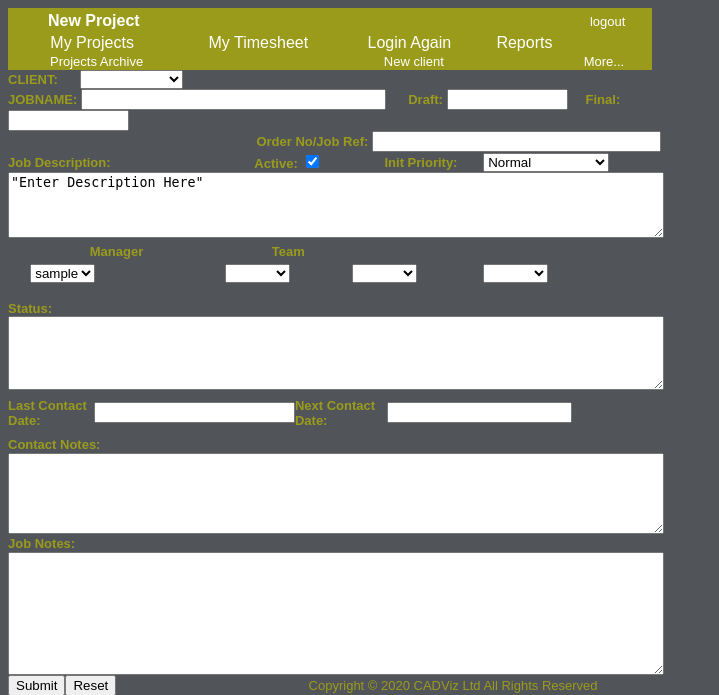
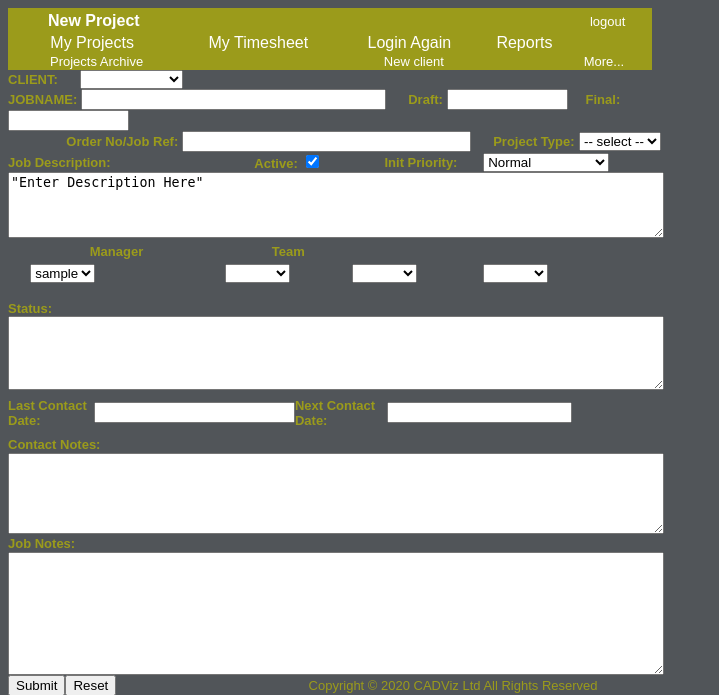
Before and after one commit to Jaibadon/CDVZWebsite, a PHP site: page /project_new.php in a window 1280 px wide. Shown: the top 695 px of the page, without its empty margins (0-719 px from the left). Run offline with PHP 8.4, Linux system fonts and the light colour scheme; the visitor is signed in with stand-in values (Sample User, id 1); tables that the repository leaves empty or names only in its code hold one stand-in row (values such as "Sample post").

Commit message:
Add Project_Type dropdown to project create + edit forms
Without this the templates feature couldn't auto-detect which template
to apply, since Projects.Project_Type was never populated by the web UI.

project_new.php: dropdown next to Order No, populated from
Project_Types where Active <> 0.

create_project.php: stores Project_Type (int) on insert; null when
nothing selected.

updateform_admin1.php: same dropdown next to Order No, current value
preselected via the existing ci_get() helper.

update_admin1.php: writes Project_Type into the UPDATE statement.

```diff
--- a/create_project.php
+++ b/create_project.php
@@ -33,6 +33,7 @@ $DP2       = $_POST['DP2'] ?? '';
 $DP3       = $_POST['DP3'] ?? '';
 $activeIn  = $_POST['ACTIVE'] ?? $_POST['Active'] ?? '';
 $ACT       = (strtoupper($activeIn) === 'ON') ? 1 : 0;
+$projType  = (isset($_POST['Project_Type']) && $_POST['Project_Type'] !== '') ? (int)$_POST['Project_Type'] : null;
 
 // Compute next proj_id (Projects.proj_id isn't auto_increment in this DB)
 $nextStmt = $pdo->query("SELECT COALESCE(MAX(proj_id), 0) + 1 AS nxt FROM Projects");
@@ -44,8 +45,8 @@ $DP1     = ($DP1     === '' ? null : (int)$DP1);
 $DP2     = ($DP2     === '' ? null : (int)$DP2);
 $DP3     = ($DP3     === '' ? null : (int)$DP3);
 
-$stmt = $pdo->prepare("INSERT INTO Projects (proj_id, JobName, Client_ID, Job_Notes, Status, Contact_Notes, Contact_Date_Last, Contact_Date_Next, Draft_Date, Final_Date, Job_Description, Initial_Priority, Order_No, Manager, DP1, DP2, DP3, Active) VALUES (?, ?, ?, ?, ?, ?, ?, ?, ?, ?, ?, ?, ?, ?, ?, ?, ?, ?)");
-$stmt->execute([$nextId, $jname, $client_id, $jnotes, $stat, $cnotes, $clast, $cnext, $ddate, $fdate, $jd, $ip, $order_no, $Manager, $DP1, $DP2, $DP3, $ACT]);
+$stmt = $pdo->prepare("INSERT INTO Projects (proj_id, JobName, Client_ID, Job_Notes, Status, Contact_Notes, Contact_Date_Last, Contact_Date_Next, Draft_Date, Final_Date, Job_Description, Initial_Priority, Order_No, Manager, DP1, DP2, DP3, Active, Project_Type) VALUES (?, ?, ?, ?, ?, ?, ?, ?, ?, ?, ?, ?, ?, ?, ?, ?, ?, ?, ?)");
+$stmt->execute([$nextId, $jname, $client_id, $jnotes, $stat, $cnotes, $clast, $cnext, $ddate, $fdate, $jd, $ip, $order_no, $Manager, $DP1, $DP2, $DP3, $ACT, $projType]);
 
 header('Location: main.php');
 exit;
--- a/project_new.php
+++ b/project_new.php
@@ -147,7 +147,19 @@ if ($_SESSION['UserID'] == "jen") {
 	<tr>
 		<td class="style2">
 <font color=#9B9B1B size="2"><b> Order No/Job Ref:</b> </font>
-          <input type="text" name="Order_no" size="33"></td>
+          <input type="text" name="Order_no" size="33">
+          &nbsp;&nbsp;&nbsp;&nbsp;<font color=#9B9B1B size="2"><b>Project Type:</b></font>
+          <select name="Project_Type">
+            <option value="">-- select --</option>
+            <?php
+            $ptStmt = $pdo->query("SELECT Project_Type_ID, Project_Type_Name FROM Project_Types WHERE Active <> 0 ORDER BY Project_Type_Name");
+            while ($pt = $ptStmt->fetch(PDO::FETCH_ASSOC)) {
+                echo '<option value="' . (int)$pt['Project_Type_ID'] . '">'
+                   . htmlspecialchars($pt['Project_Type_Name']) . '</option>';
+            }
+            ?>
+          </select>
+        </td>
 	</tr>
 	</table>
   <table border="0" cellpadding="0" cellspacing="0" style="border-collapse: collapse" bordercolor="#111111" width="653" id="AutoNumber2">
```
Also changed, not shown: update_admin1.php (+6 -1 lines), updateform_admin1.php (+14 -1 lines).
